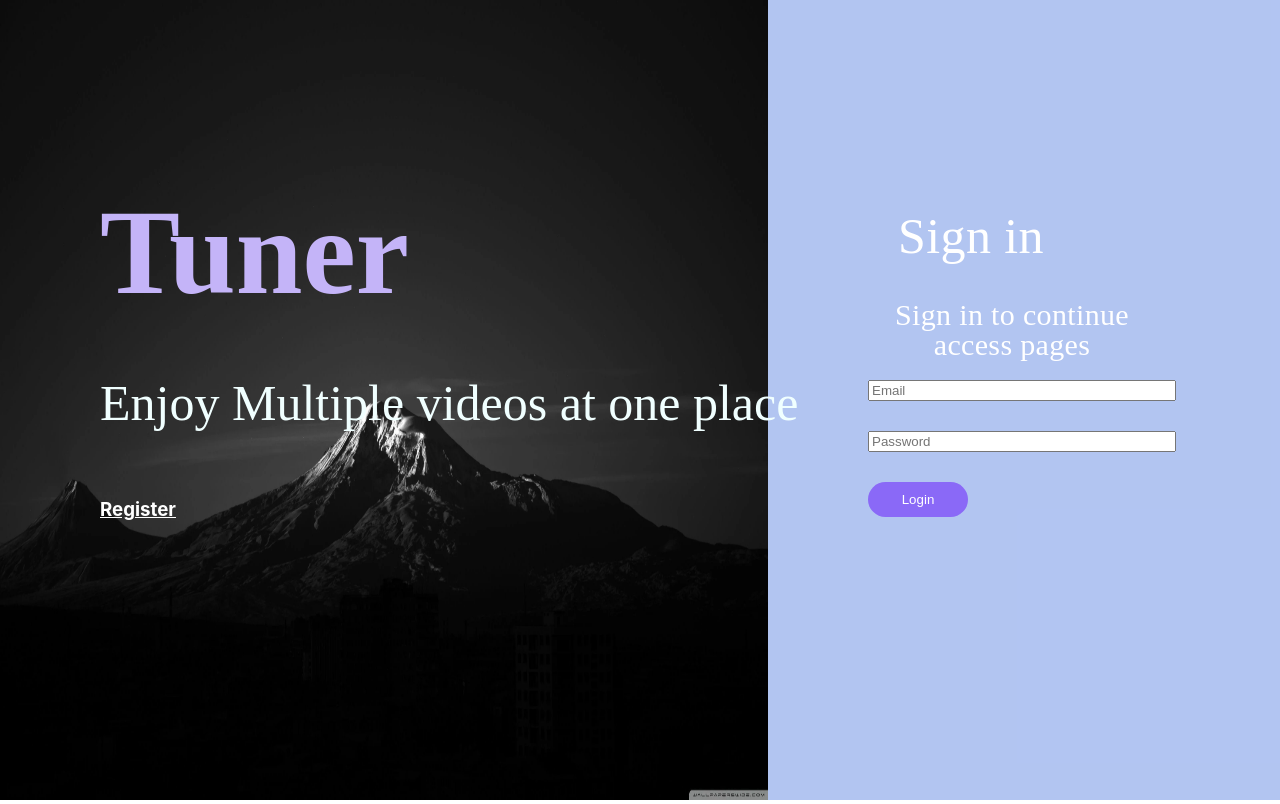
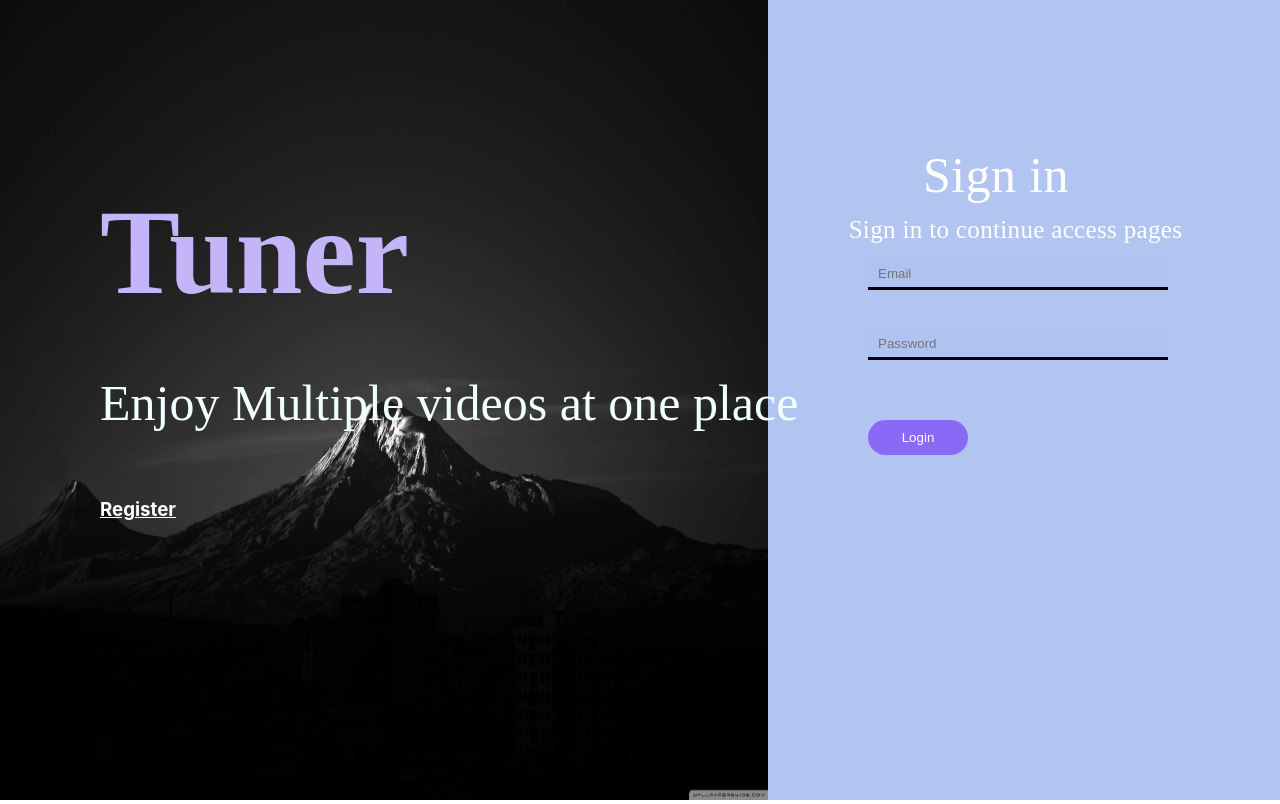
Before and after one commit to Baji65/videosharefrontend, a React (Create React App) app: page /login in a window 1280 px wide. Built offline with nearby package versions, Linux system fonts and the light colour scheme.

Commit message:
improved css

```diff
--- a/src/components/signinpage/signinpage.css
+++ b/src/components/signinpage/signinpage.css
@@ -55,12 +55,22 @@
 .form1 {
     margin-left: 100px;
     width: 300px;
-    margin-top: 30px;
+    margin-top: 10px;
+    display: block;
+    width : 300px;
+    height:30px;
+    padding: 10px;
+    box-sizing: border-box;
+    margin-bottom: 10px;
+    border: none;
+    border-bottom: 3px solid;
+    background-color:#afc3f1f5 ;
 }
 
 .head1 {
-    margin-top: 211px;
-    margin-left: 120px;
+    margin-top: 150px;
+    margin-left: 145px;
+    margin-bottom: 10px;
     width: 166px;
     height: 55px;
     text-align: center;
@@ -71,14 +81,16 @@
 }
 
 .head3 {
-    width: 288px;
-    margin-left: 100px;
+    width: 415px;
+    margin-left: 40px;
+    margin-top: 0px;
     height: 20px;
     text-align: center;
     letter-spacing: 0.34px;
     color: #FFFFFF;
     opacity: 1;
     font: normal normal 100 30px/30px Avenir;
+    font-size: 25px;
 }
 
 .button1 {
@@ -98,3 +110,7 @@
     transform: scale(1.10);
 
 }
+
+form{
+    margin-top: 20px;
+}
--- a/src/components/signinpage/signinpage.js
+++ b/src/components/signinpage/signinpage.js
@@ -28,7 +28,7 @@ export default function Signinpage(){
         <h1 className='head1'>Sign in</h1>
         <h3 className='head3'>Sign in to continue access pages</h3>
         <form >
-        <input className='form1' placeholder='Email' type='email'/><br></br>
+        <input className='form1' placeholder='Email' type='email' /><br></br>
         <input className='form1' placeholder='Password' type='password'/><br></br>
         <button className='button1'>Login</button>
         </form>
```
